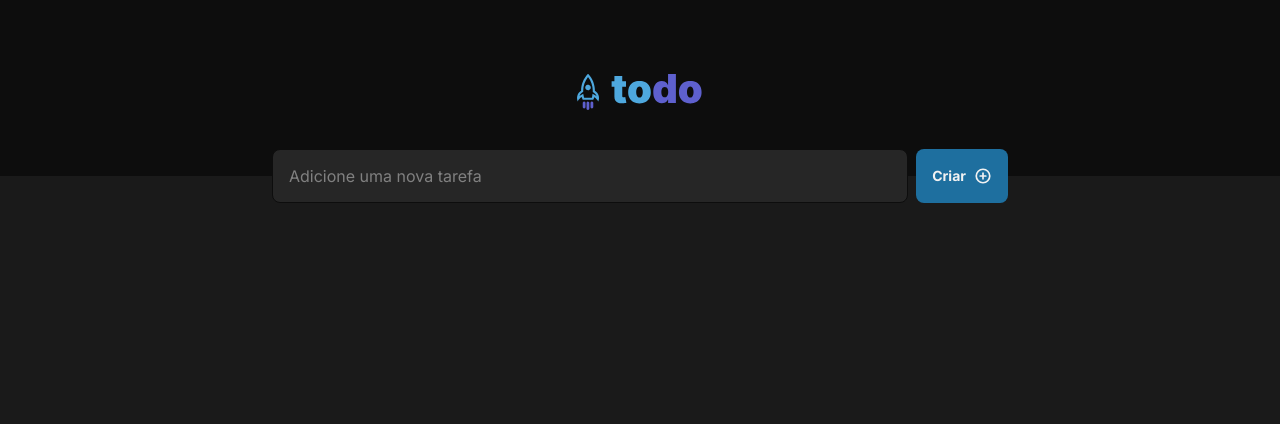
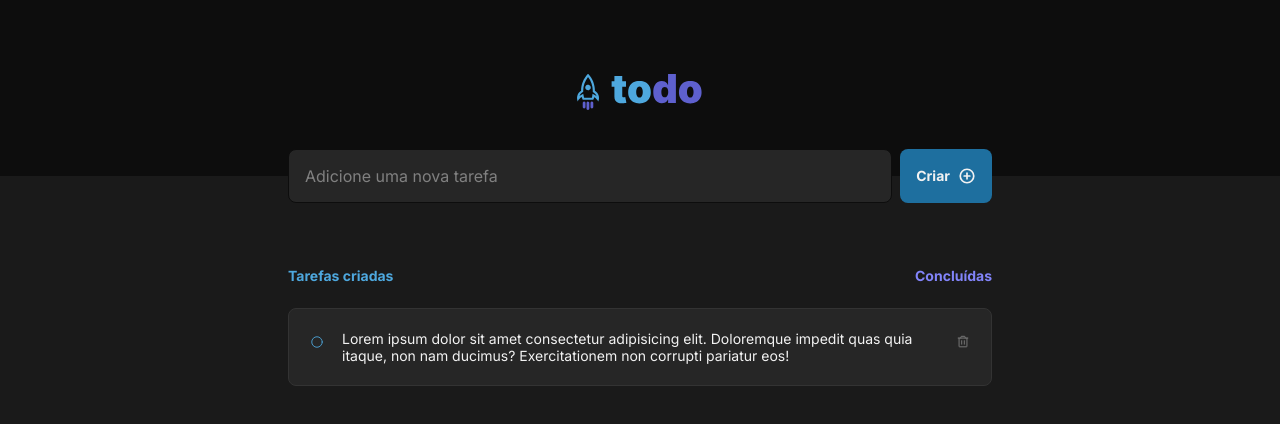
Before and after one commit to fernandnsp/todoList-reactjs, a React (Vite) app: page / in a window 1280 px wide. Shown: the top 424 px of the page. Built offline with nearby package versions, Linux system fonts and the light colour scheme.

Commit message:
:sparkles: Feat: Tasks criadas
Realizada a criação da task e do estilo restante

```diff
--- a/src/App.module.css
+++ b/src/App.module.css
@@ -1,4 +1,5 @@
 .container {
   max-width: 46rem;
   margin: 0 auto;
+  padding: 0 1rem;
 }
--- a/src/App.tsx
+++ b/src/App.tsx
@@ -1,5 +1,6 @@
 import { Header } from './components/Header/Header'
 import { Input } from './components/Input/Input'
+import { ListTasks } from './components/ListTasks/ListTasks'
 
 import './assets/css/global.css'
 import styles from './App.module.css'
@@ -11,6 +12,7 @@ export function App() {
 
       <main className={styles.container}>
         <Input />
+        <ListTasks />
       </main>
     </div>
   )
--- a/src/components/Input/Input.module.css
+++ b/src/components/Input/Input.module.css
@@ -41,5 +41,6 @@
 
 .button:focus, .button:hover {
     outline: transparent;
+    cursor: pointer;
     background-color: var(--blue-300);
 }
--- a/src/components/Input/Input.tsx
+++ b/src/components/Input/Input.tsx
@@ -1,5 +1,4 @@
 import { PlusCircle } from "phosphor-react"
-
 import style from './Input.module.css'
 
 export function Input() {
--- /dev/null
+++ b/src/components/ListTasks/ListTasks.module.css
@@ -0,0 +1,23 @@
+.listTasks {
+    margin-top: 4rem;
+}
+
+.listTasks__topo {
+    display: flex;
+    justify-content: space-between;
+    margin-bottom: 1.5rem;
+}
+
+.listTasks__criadas {
+    font-size: 0.875rem;
+    color: var(--blue-300);
+}
+
+.listTasks__concluidas {
+    font-size: 0.875rem;
+    color: var(--purple-300);
+}
+
+.listTasks__list {
+    list-style: none;
+}
--- /dev/null
+++ b/src/components/ListTasks/ListTasks.tsx
@@ -0,0 +1,19 @@
+import { Tasks } from '../Tasks/Tasks'
+import style from './ListTasks.module.css'
+
+export function ListTasks() {
+    return (
+        <section className={style.listTasks}>
+            <div className={style.listTasks__topo}>
+                <strong className={style.listTasks__criadas}>Tarefas criadas</strong>
+                <strong className={style.listTasks__concluidas}>Concluídas</strong>
+            </div>
+
+            <ul className={style.listTasks__list}>
+                <li>
+                    <Tasks />
+                </li>
+            </ul>
+        </section>
+    )
+}
--- /dev/null
+++ b/src/components/Tasks/Tasks.module.css
@@ -0,0 +1,43 @@
+.tasks {
+    color: var(--gray-100);
+    display: flex;
+    align-items: flex-start;
+    gap: 8px;
+
+    padding: 1rem;
+    border-radius: 8px;
+    border: 1px solid var(--gray-400);
+
+    background-color: var(--gray-500);
+}
+
+.radioIcon {
+    color: var(--blue-300);
+    box-sizing: content-box;
+    padding: 5px;
+}
+
+.radioIcon:hover {
+    color: var(--blue-600);
+    overflow: hidden;
+    cursor: pointer;
+}
+
+.content {
+    font-size: 0.875rem;
+    box-sizing: content-box;
+    padding: 5px;
+}
+
+.trashIcon {
+    color: var(--gray-300);
+    border-radius: 4px;
+    box-sizing: content-box;
+    padding: 5px;
+}
+
+.trashIcon:hover {
+    color: var(--danger);
+    cursor: pointer;
+    background-color: var(--gray-400);
+}
--- /dev/null
+++ b/src/components/Tasks/Tasks.tsx
@@ -0,0 +1,14 @@
+import style from './Tasks.module.css'
+import { Circle, Trash } from 'phosphor-react'
+
+export function Tasks() {
+    return (
+        <div className={style.tasks}>
+            <Circle size={24} className={style.radioIcon} />
+            <p className={style.content}>
+                Lorem ipsum dolor sit amet consectetur adipisicing elit. Doloremque impedit quas quia itaque, non nam ducimus? Exercitationem non corrupti pariatur eos!
+            </p>
+            <Trash size={24} className={style.trashIcon} />
+        </div>
+    )
+}
```
